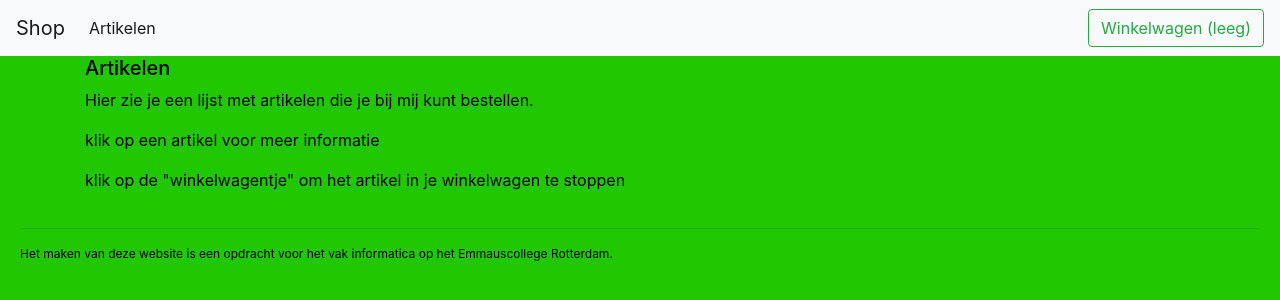
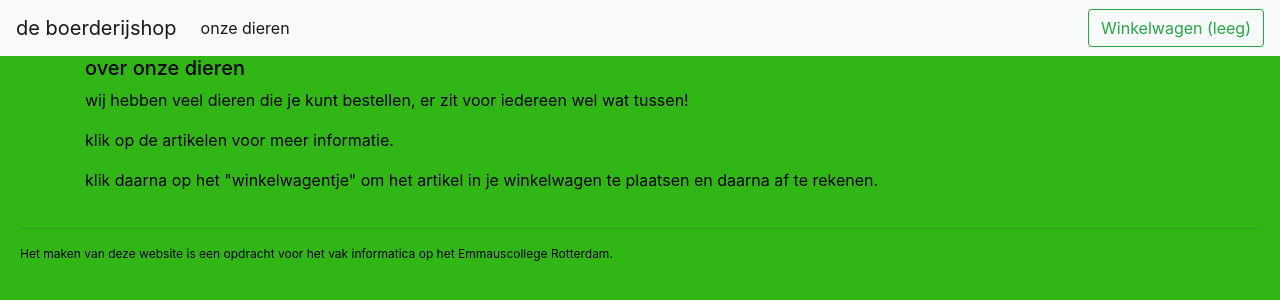
Before and after one commit to emmaus-5h/webshop-5hin2-luca-tanish-, a website: page web/index.html in a window 1280 px wide. Drawn offline with nearby package versions, Linux system fonts and the light colour scheme; no server answers.

Commit message:
onze laatste push

```diff
--- a/web/css/style.css
+++ b/web/css/style.css
@@ -1,7 +1,7 @@
 /* all pages */
 
 body {
-  background-color: rgb(33, 199, 0);
+  background-color: rgb(48, 183, 21);
   color:black;
 }
 
--- a/web/index.html
+++ b/web/index.html
@@ -25,7 +25,7 @@
 
   <!-- menubalk -->
 	<nav class="navbar navbar-expand-lg navbar-light bg-light">
-		<a class="navbar-brand" href="#">Shop</a>
+		<a class="navbar-brand" href="#">de boerderijshop</a>
 		<button class="navbar-toggler" type="button" data-toggle="collapse" data-target="#navbarSupportedContent" aria-controls="navbarSupportedContent" aria-expanded="false" aria-label="Toggle navigation">
         <span class="navbar-toggler-icon"></span>
       </button>
@@ -33,7 +33,7 @@
 		<div class="collapse navbar-collapse" id="navbarSupportedContent">
 			<ul class="navbar-nav mr-auto">
 				<li class="nav-item active">
-					<a class="nav-link" href="#">Artikelen <span class="sr-only">(current)</span></a>
+					<a class="nav-link" href="#">onze dieren<span class="sr-only">(current)</span></a>
 				</li>
 			</ul>
 			<a
@@ -44,10 +44,10 @@
   <!-- lijst met producten, wordt gevuld door javascript -->
 	<main id="index">
 		<div class="container">
-			<h5>Artikelen</h5>
- 			<p>Hier zie je een lijst met artikelen die je bij mij kunt bestellen.</p>
-			<p>klik op een artikel voor meer informatie<p>
-					<p>klik op de "winkelwagentje" om het artikel in je winkelwagen te stoppen</p>
+			<h5>over onze dieren</h5>
+ 			<p>wij hebben veel dieren die je kunt bestellen, er zit voor iedereen wel wat tussen!</p>
+			<p>klik op de artikelen voor meer informatie.<p>
+					<p>klik daarna op het "winkelwagentje" om het artikel in je winkelwagen te plaatsen en daarna af te rekenen. </p>
 		</div>
     <!-- template for product info-->
   	<template id="productcard">
```
Also changed, not shown: 1 other file.
